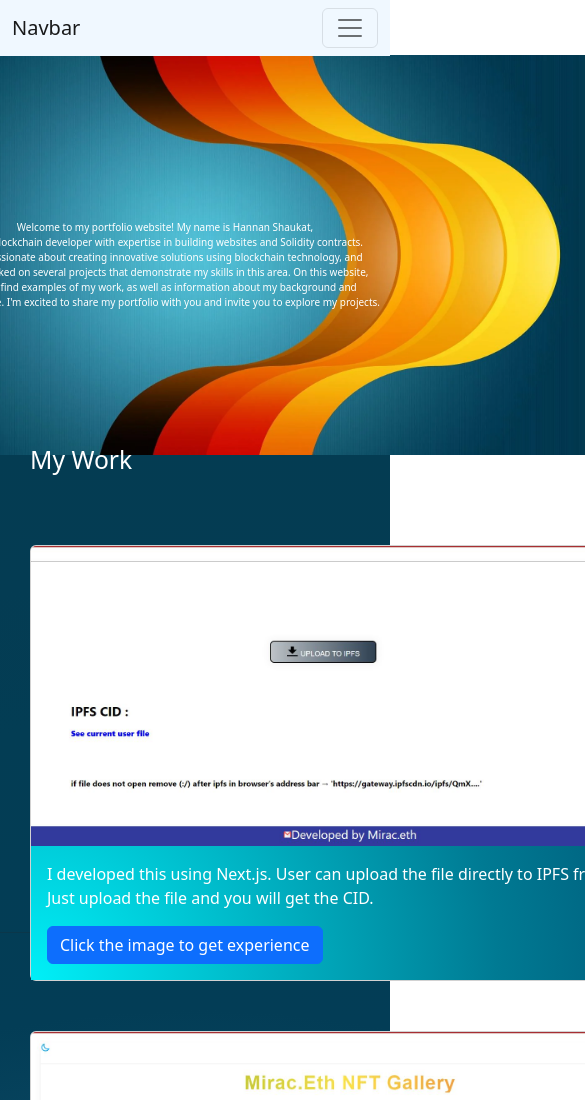
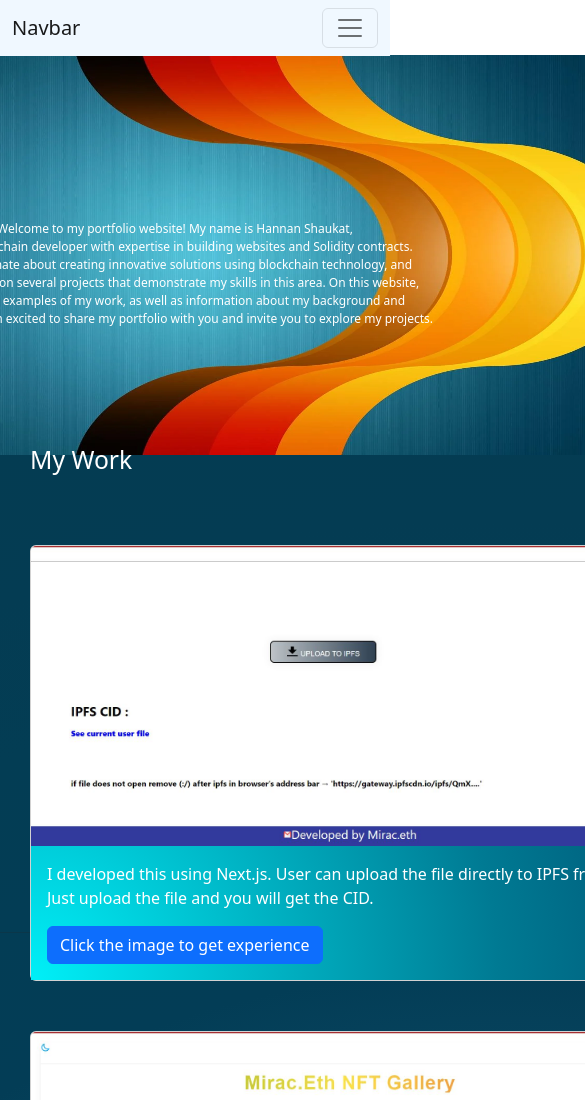
Before and after one commit to placeparks/portfolio, a Next.js app: page / in a window 390 px wide. Shown: the top 1100 px of the page, 585 px wide, since content can reach past the window. Built offline with nearby package versions, Linux system fonts and the light colour scheme.

Commit message:
Update globals.css

```diff
--- a/styles/globals.css
+++ b/styles/globals.css
@@ -69,7 +69,7 @@ height: 300px;
 @media (max-width: 600px) {
   .bg-img{
     margin-top: -450px;
-    width: 800px;
+    width: 1000px;
     height: 400px;
   }
 
@@ -87,7 +87,7 @@ height: 300px;
     margin-top: -550px;
     background-image: radial-gradient(circle, #4fbdd3, #3fa3bc, #308aa5, #22718e, #155a76, #0f506b, #094661, #033d56, #033d55, #033d54, #043c53, #043c52);
    height: 3150px;
-Width:auto;
+Width:1000px;
   }
   .work{
     color: white;
@@ -101,8 +101,8 @@ Width:auto;
   .welcome-note{
     margin-top: -270px;
     color: white;
-    font-size: 10px;
-    margin-left: -60px;
+    font-size: 12px;
+    margin-left: -40px;
     text-align: center;
   }
 
```
